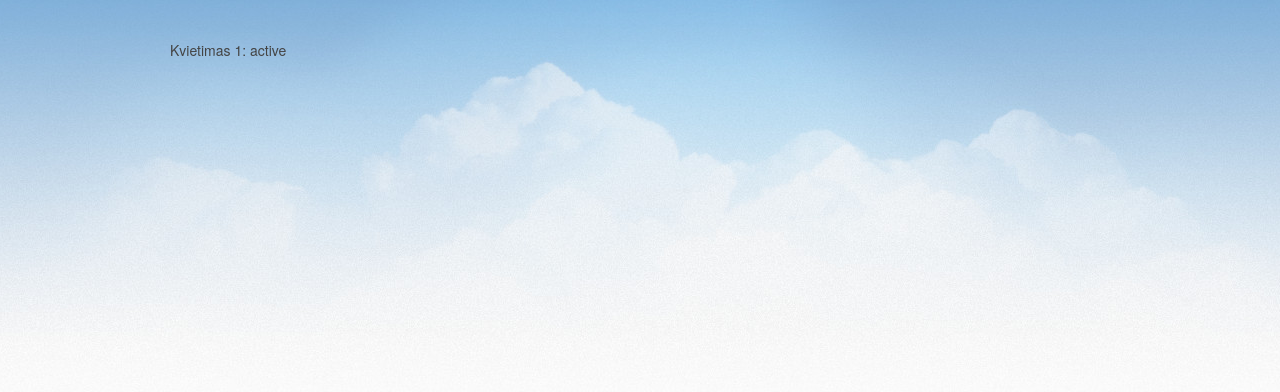
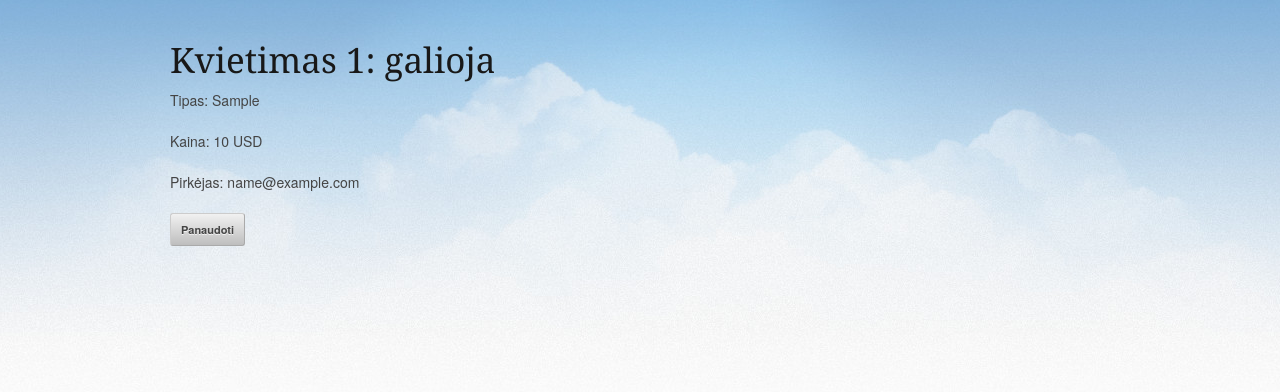
Before and after one commit to kedder/soaring-coupons, a Python web app: template src/soaringcoupons/templates/check.html in a window 1280 px wide. Shown: the top 392 px of the page. Run offline with Jinja, Linux system fonts and the light colour scheme; the template is opened without the code that fills it: most values are stand-ins (such as "Sample title", 1, 10 or a date in 2020).

Commit message:
Format coupon list and show current user info

```diff
--- a/src/soaringcoupons/controller.py
+++ b/src/soaringcoupons/controller.py
@@ -189,5 +189,6 @@ class CheckHandler(webapp2.RequestHandler):
 class CouponListHandler(webapp2.RequestHandler):
     def get(self):
         values = {'coupons': model.coupon_list_active(),
-                  'coupon_count': model.coupon_count_active()}
+                  'coupon_count': model.coupon_count_active(),
+                  'check_url': lambda id: webapp2.uri_for('check', id=id)}
         write_template(self.response, 'coupon_list.html', values)
--- a/src/soaringcoupons/templates/base_generic.html
+++ b/src/soaringcoupons/templates/base_generic.html
@@ -24,6 +24,13 @@
   <body>
     <div class="container">
       <div class="sixteen columns">
+        <div class="userinfo">
+        {% if user.logged %}
+          <strong>{{ user.nickname }}</strong> |
+          <a href={{ user.logout_url }}>Baigti darbą</a>
+        {% endif %}
+        </div>
+
         {% block main %}
         {% endblock %}
       </div>
--- a/src/soaringcoupons/templates/check.html
+++ b/src/soaringcoupons/templates/check.html
@@ -1,4 +1,10 @@
 {% extends "base_generic.html" %}
 {% block main %}
-Kvietimas {{ coupon.coupon_id }}: {{ coupon.status }}
+<h2>Kvietimas {{ coupon.coupon_id }}: galioja</h2>
+
+<p>Tipas: {{ coupon.order.coupon_type }} </p>
+<p>Kaina: {{ coupon.order.price }} {{ coupon.order.currency }} </p>
+<p>Pirkėjas: {{ coupon.order.payer_email }}</p>
+
+<button>Panaudoti</button>
 {% endblock %}
--- a/src/static/css/style.css
+++ b/src/static/css/style.css
@@ -7,6 +7,10 @@ body {
 
 table {
   background: white;
+}
+
+.userinfo {
+  float: right;
 }
 
 .important {
```
Also changed, not shown: src/soaringcoupons/templates/coupon_list.html (+6 -4 lines).
